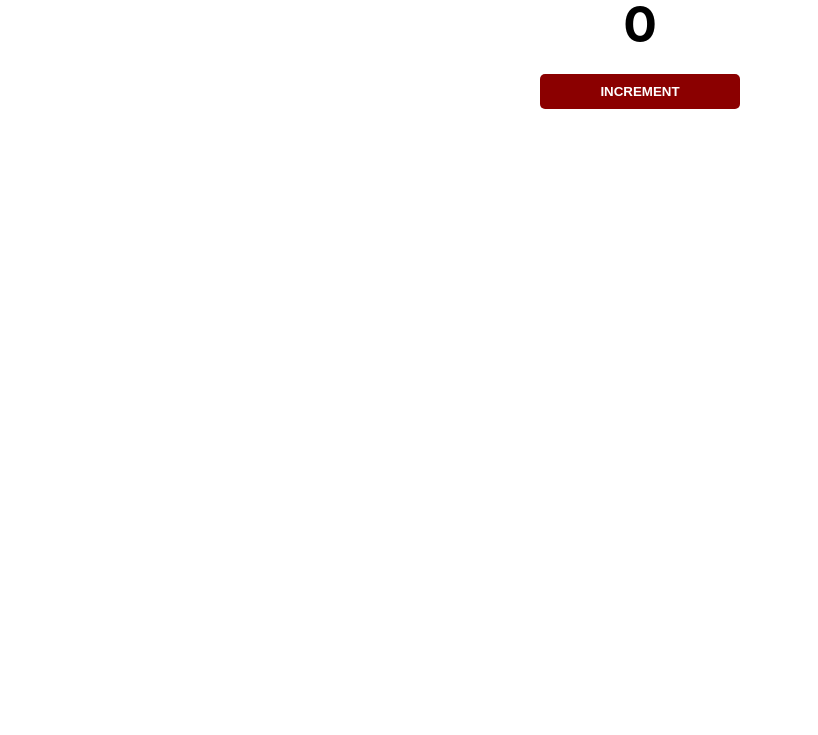
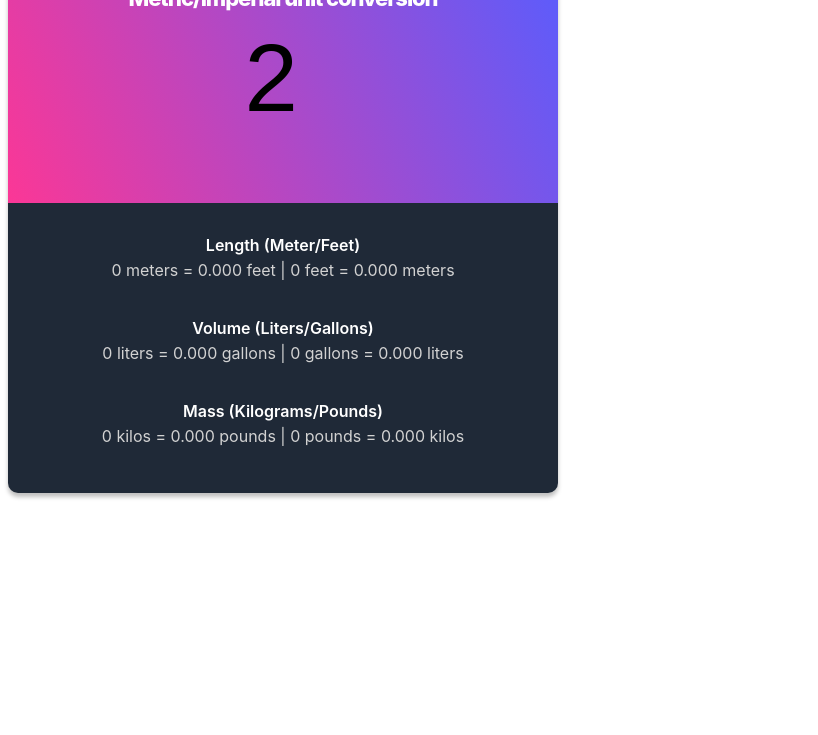
Before and after one commit to Ketilmar/ketilmar.github.io, a plain HTML site: page index.html in a window 1280 px wide. Shown: the part 65-800 px from the top of the page, without its empty margins (0-818 px from the left). Drawn offline with Linux system fonts and the light colour scheme.

Commit message:
finished app

```diff
--- /dev/null
+++ b/css/index.css
@@ -0,0 +1,167 @@
+
+
+.dark-initial {
+width: 550px;
+height: 550px;
+left: 89px;
+top: 718px;
+box-shadow: 0px 4px 4px rgba(0, 0, 0, 0.25);
+background: #1F2937;
+border-radius: 10px;
+}
+
+
+
+.main {
+width: 550px;
+height: 260px;
+left: 0px;
+top: 0px;
+background: linear-gradient(246.26deg, #585DFE 0%, #FB3796 100%);
+border-radius: 10px 10px 0 0;
+}
+
+
+
+.heading1 {
+/* width: 448.4px; */
+height: 38px;
+left: 51px;
+top: 53px;
+margin: 0;
+
+font-family: 'Inter';
+font-style: normal;
+font-weight: 800;
+font-size: 22px;
+line-height: 5em;
+/* identical to box height, or 173% */
+
+text-align: center;
+letter-spacing: -0.05em;
+
+color: #FFFFFF;
+}
+
+
+#number {
+/* width: 0.9em; */
+height: 51.23px;
+left: 169px;
+top: 155px;
+
+font-family: 'Franklin Gothic Medium', 'Arial Narrow', Arial, sans-serif;
+font-style: normal;
+font-weight: 800;
+/* font-size: 97.5723px; */
+font-size: 6em;
+line-height: 0.5em;
+/* or 25% */
+
+text-align: center;
+
+color: #FFFFFF;
+background: transparent;
+/* background-blend-mode: lighten; */
+}
+
+
+#input-field {
+    /* line-height: 0.5em; */
+    width: 5em;
+    height: 2em;
+    font-size: 6em;
+    text-align: center;
+    margin-left: 0.3em;
+    /* margin-top: 2em; */
+    border: 0;
+    background: transparent;
+    /* resize: none; */
+    outline: none;
+}
+
+
+.results-bgr {
+    /* width: 346px; */
+height: 215px;
+left: 102px;
+top: 297px;
+}
+
+
+
+.conversions-results {
+    /* width: 346px; */
+height: 51px;
+left: 102px;
+top: 461px;
+}
+
+
+.unit-text {
+    /* width: 346px; */
+height: 25px;
+left: 102px;
+top: 461px;
+margin-top: 2em;
+margin-bottom: 0;
+font-family: 'Inter';
+font-style: normal;
+font-weight: 600;
+/* font-size: 14px; */
+line-height: 20px;
+/* or 143% */
+
+text-align: center;
+
+color: #FFFFFF;
+}
+
+
+#supporting-text-length {
+    /* width: 346px; */
+height: 21px;
+left: 102px;
+top: 491px;
+margin-top: 0;
+font-family: 'Inter';
+font-style: normal;
+font-weight: 400;
+/* font-size: 14px; */
+line-height: 20px;
+/* or 143% */
+text-align: center;
+color: #D2D2D2;
+}
+
+#supporting-text-volume {
+    /* width: 346px; */
+height: 21px;
+left: 102px;
+top: 491px;
+margin-top: 0;
+font-family: 'Inter';
+font-style: normal;
+font-weight: 400;
+/* font-size: 14px; */
+line-height: 20px;
+/* or 143% */
+text-align: center;
+color: #D2D2D2;
+}
+
+#supporting-text-mass {
+    /* width: 346px; */
+height: 21px;
+left: 102px;
+top: 491px;
+margin-top: 0;
+font-family: 'Inter';
+font-style: normal;
+font-weight: 400;
+/* font-size: 14px; */
+line-height: 20px;
+/* or 143% */
+text-align: center;
+color: #D2D2D2;
+}
--- a/index.css
+++ /dev/null
@@ -1,37 +0,0 @@
-body {
-    background-image: url("station.jpg");
-    background-size: cover;
-    font-family: -apple-system, BlinkMacSystemFont, 'Segoe UI', Roboto, Oxygen, Ubuntu, Cantarell, 'Open Sans', 'Helvetica Neue', sans-serif;
-    font-weight: bold;
-    text-align: center;
-}
-
-h1 {
-    margin-top: 10px;
-    margin-bottom: 10px;
-}
-
-h2 {
-    font-size: 50px;
-    margin-top: 0;
-    margin-bottom: 20px;
-}
-
-button {
-    border: none;
-    padding-top: 10px;
-    padding-bottom: 10px;
-    color: white;
-    font-weight: bold;
-    width: 200px;
-    margin-bottom: 5px;
-    border-radius: 5px;
-}
-
-#increment-btn {
-    background: darkred;
-}
-
-#save-btn {
-    background: darkgreen;
-}
--- a/index.html
+++ b/index.html
@@ -1,17 +1,48 @@
-<html>
+<!DOCTYPE html>
+<head>
+    <meta http-equiv="Content-Type" content="text/html;charset=UTF-8">
+    <link rel="stylesheet" href="css/index.css">
+    <title>Unit Converter</title>
+</head>
 
-    <head>
+<header>
 
-        <link rel="stylesheet" href="index.css">
-        <script src="index.js"></script>
+</header>
 
-    </head>
+<body>
 
-    <body>
-        <h1>People entered:</h1>
-        <h2 id="count-el">0</h2>
-        <button id="increment-btn" onclick="increment()">INCREMENT</button>
-        <!-- <button onclick="">Click me</button> -->
-        <!-- <script src="index.js"></script> -->
-    </body>
-</html>
+    <main>
+        <div class="dark-initial">
+            <div class="main">
+
+                <p class="heading1">Metric/Imperial unit conversion</p>
+                <!-- <p id="input-field">1</p> -->
+                <!-- <p id="number"><input type="number"></p> -->
+                <input type="number" id="input-field" value="2">
+                <!-- <script src="js/index.js"></script> -->
+
+            </div>
+
+            <div class="results-bgr">
+                <div class="conversions-results">
+                    <p class="unit-text">Length (Meter/Feet)</p>
+                    <p id="supporting-text-length">0 meters = 0.000 feet | 0 feet = 0.000 meters</p>
+                    <!-- <script src="js/index.js"></script> -->
+                </div>
+                <div class="conversions-results">
+                    <p class="unit-text">Volume (Liters/Gallons)</p>
+                    <p id="supporting-text-volume">0 liters = 0.000 gallons | 0 gallons = 0.000 liters</p>
+                </div>
+                <div class="conversions-results">
+                    <p class="unit-text">Mass (Kilograms/Pounds)</p>
+                    <p id="supporting-text-mass">0 kilos = 0.000 pounds | 0 pounds = 0.000 kilos</p>
+                </div>
+                <!-- <script src="js/index.js"></script> -->
+            </div>
+            <!-- <script src="js/index.js"></script> -->
+        </div>
+
+    </main>
+
+    <script src="js/index.js"></script>
+</body>
--- a/index.js
+++ /dev/null
@@ -1,36 +0,0 @@
-// document.getElementById("count").innerText = 5
-
-// let count = 5
-// count = count + 1
-// console.log(count)
-
-// Create a variable, bonusPoints. Initialize it as 50. Increase it to 100.
-// Decrease it down to 25, and then finally increase it to 70
-// Console.log the value after each step
-
-let bonusPoints = 50
-console.log(bonusPoints)
-
-bonusPoints = bonusPoints + 50
-console.log(bonusPoints)
-
-
-
-// function increment() {
-//     document.getElementById("increment-btn").innerHTML = ;
-//   }
-
-  function countdown() {
-    console.log(5)
-    console.log(4)
-    console.log(3)
-    console.log(2)
-    console.log(1)
-  }
-
-  const numbers = [1, 2, 3, 4, 5];
-
-  numbers.forEach(function(number) {
-      number + 1
-    console.log(number);
-});
--- /dev/null
+++ b/js/index.js
@@ -0,0 +1,20 @@
+
+
+inputChange = document.querySelector('#input-field');
+
+ inputChange.addEventListener('change', (event) => {
+
+let inputNr = 0
+// inputNr = document.getElementById("input-field").textContent
+inputNr = document.getElementById("input-field").value;
+
+let outputCalc = 0
+outputCalc = document.getElementById("supporting-text-length")
+outputCalc.textContent = inputNr + " Meters = " + (inputNr * 3.280).toFixed(3) + " Feet | " + inputNr + " Feet = " + (inputNr / 3.280).toFixed(3) + " Metres"
+
+outputCalc = document.getElementById("supporting-text-volume")
+outputCalc.textContent = inputNr + " Litre = " + (inputNr / 3.78541).toFixed(3) + " Gallons | " + inputNr + " Gallons = " + (inputNr * 3.78541).toFixed(3) + " Litre"
+
+outputCalc = document.getElementById("supporting-text-mass")
+outputCalc.textContent = inputNr + " Kilo = " + (inputNr * 2.20462262).toFixed(3) + " Pounds | " + inputNr + " Pounds = " + (inputNr / 2.20462262).toFixed(3) + " Kilo"
+});
```
Also changed, not shown: 1 other file.
